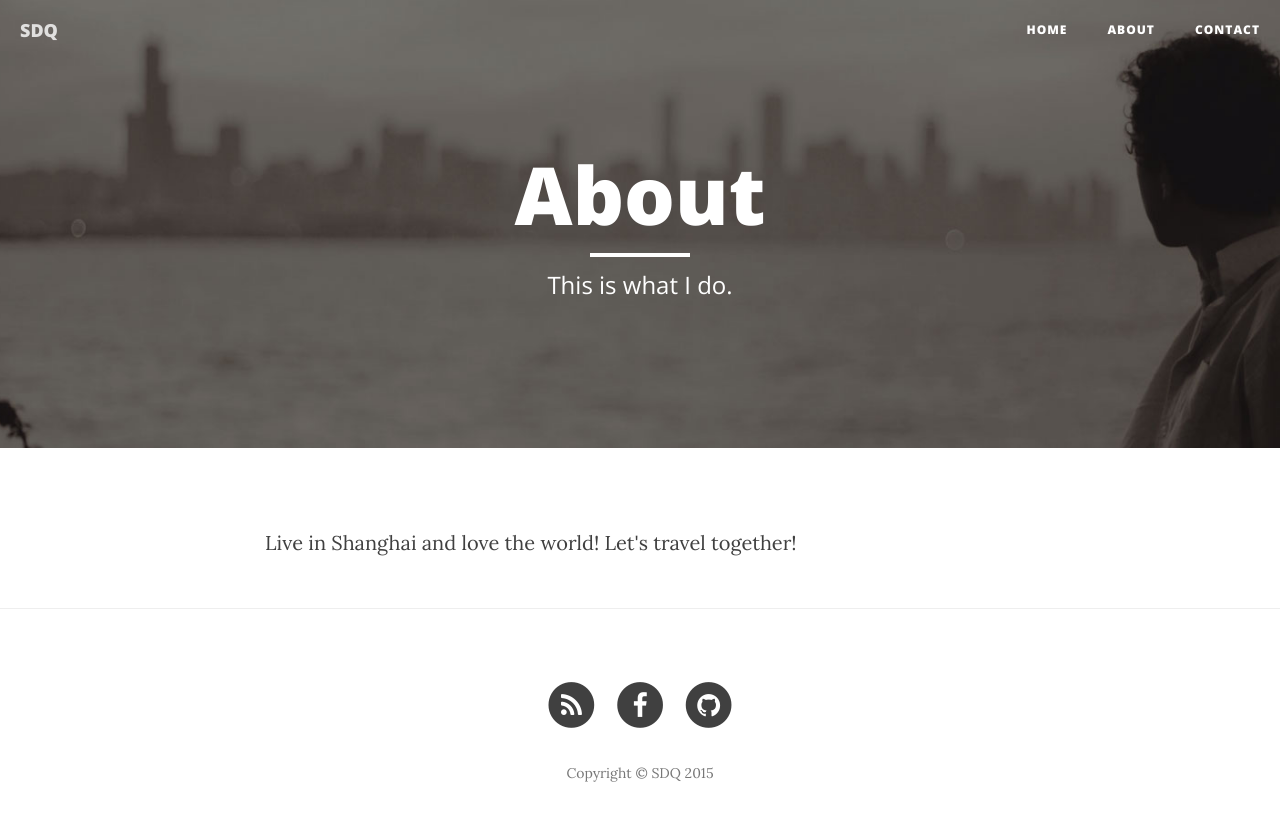
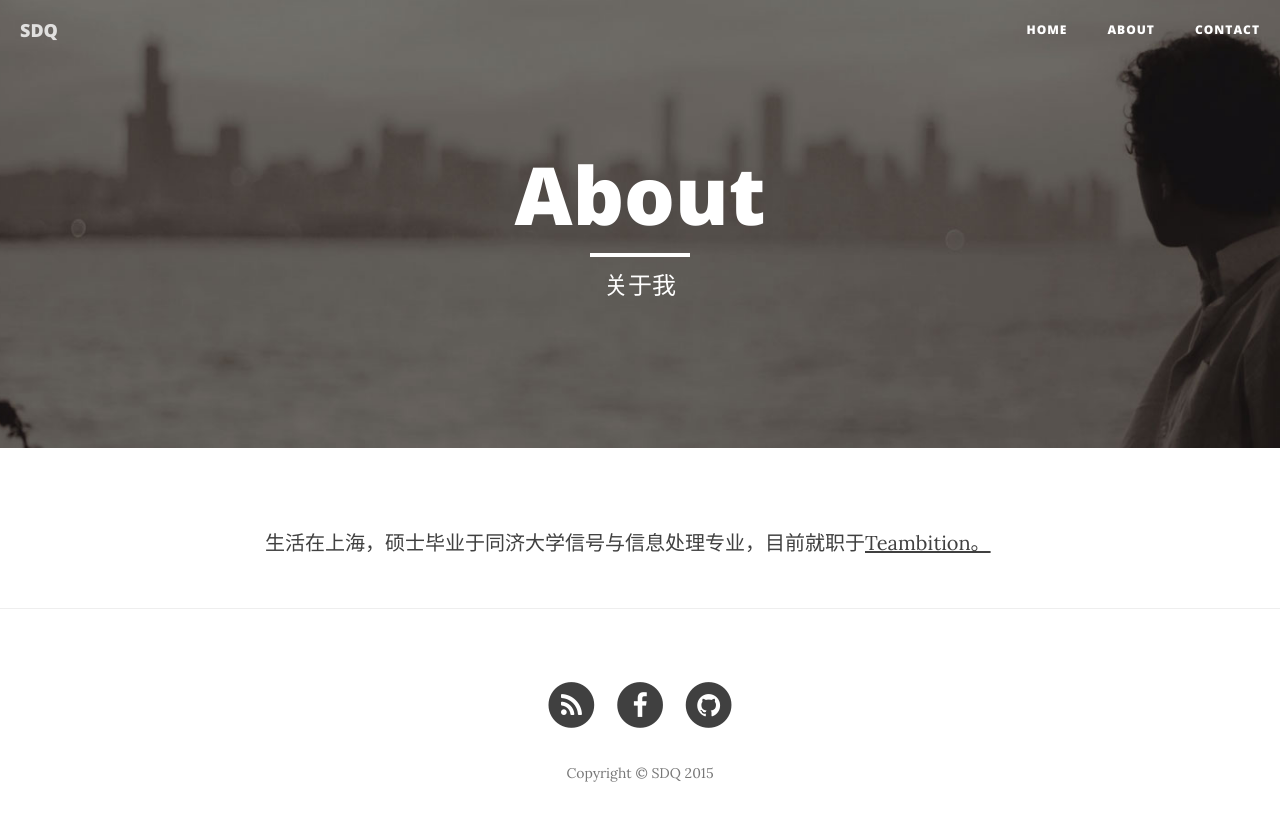
Before and after one commit to TabNab/sdq.github.io, a Jekyll site: the page built from about.html, in a window 1280 px wide. Shown: the top 821 px of the page. Built offline with Jekyll 4.4.1, drawn with Linux system fonts in a browser that asks for light colours; nearby versions of some CDN libraries.

Commit message:
update about

```diff
--- a/about.html
+++ b/about.html
@@ -1,8 +1,8 @@
 ---
 layout: page
 title: "About"
-description: "This is what I do."
+description: "关于我"
 header-img: "img/about-bg.jpg"
 ---
 
-<p>Live in Shanghai and love the world! Let's travel together!</p>
+<p>生活在上海，硕士毕业于同济大学信号与信息处理专业，目前就职于<a href="http://www.teambition.com">Teambition。</a></p>
```
